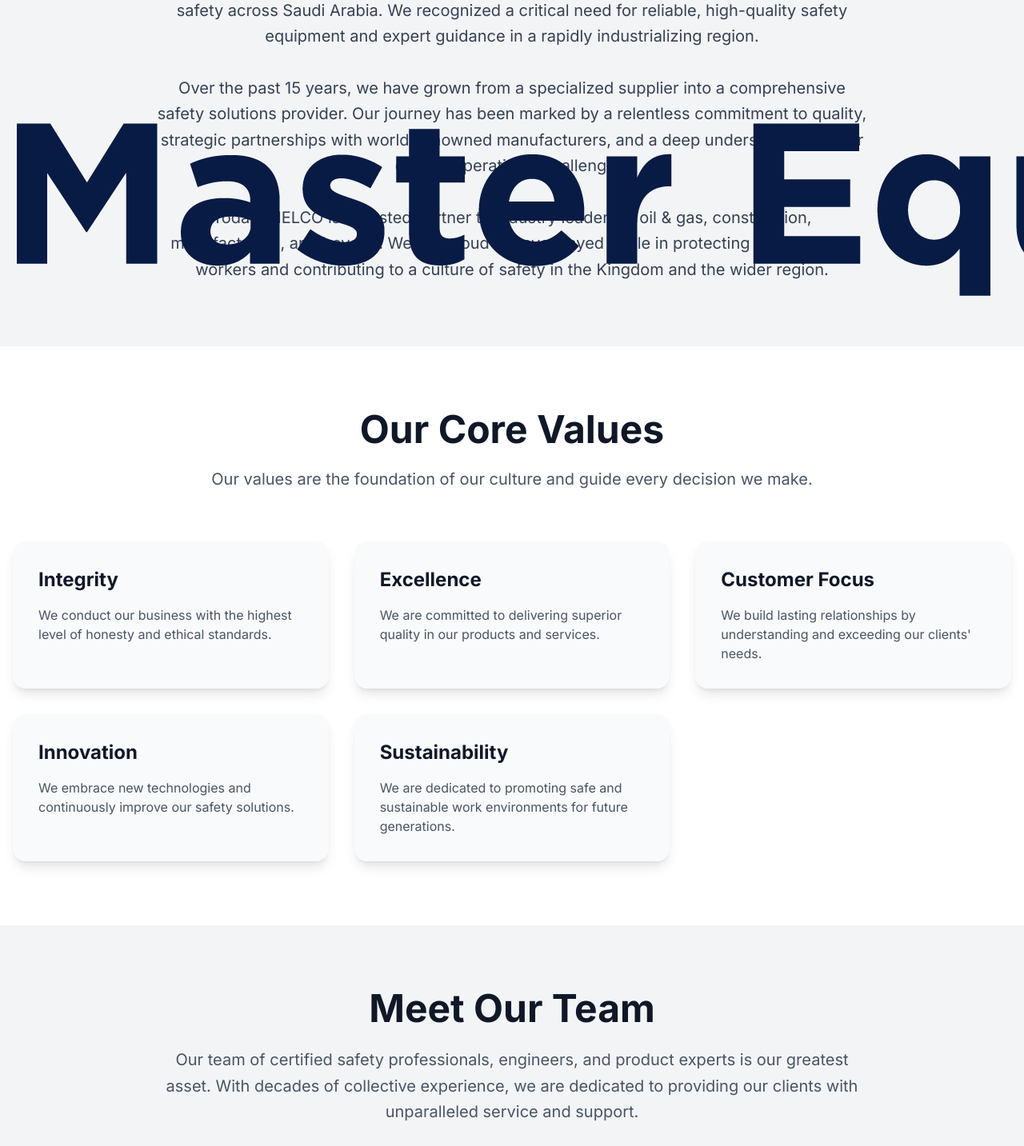
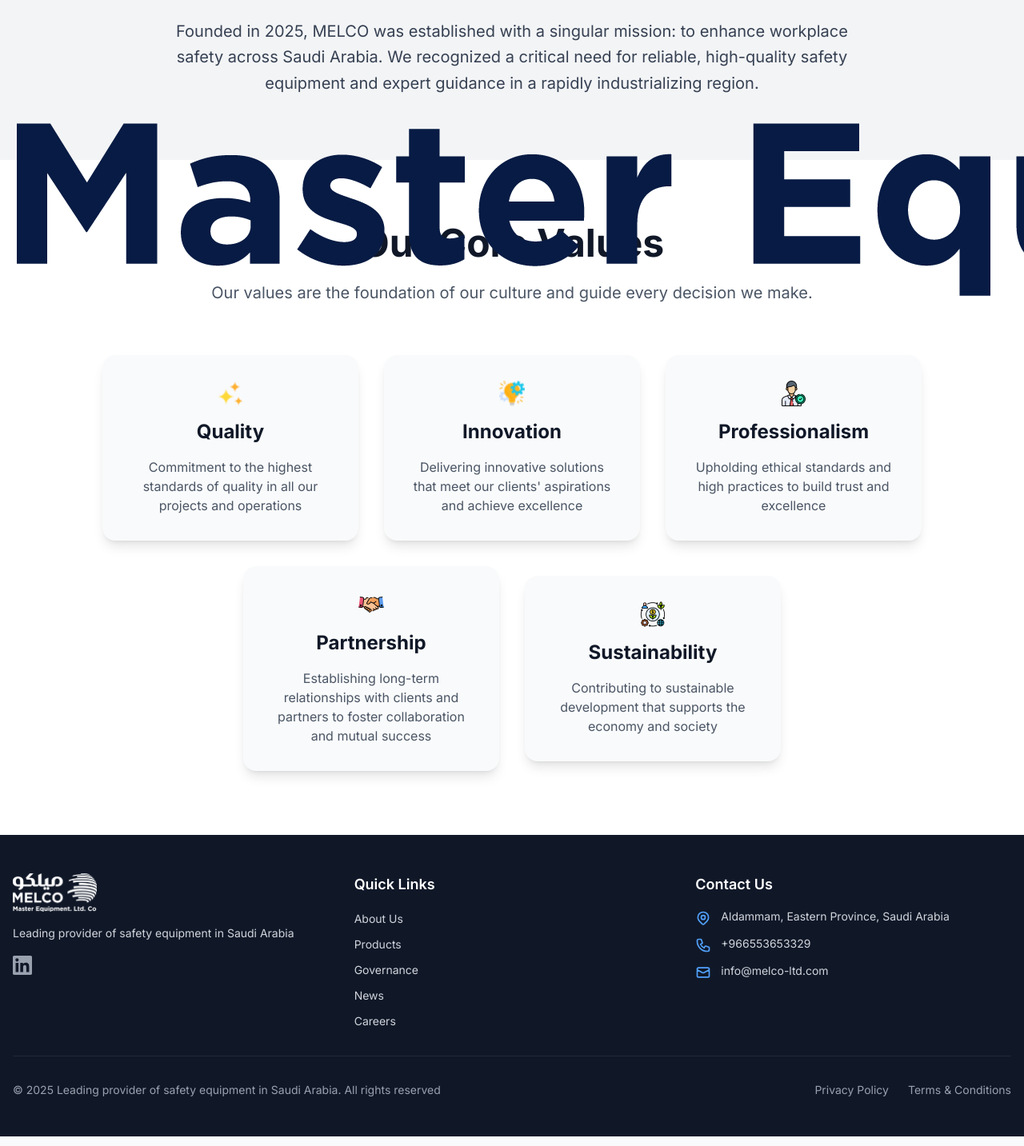
Before and after one commit to Yussif20/melco, a Next.js app: page /en/about in a window 1280 px wide. Shown: the part 1197-2630 px from the top of the page at 80% size. Built offline with nearby package versions, Linux system fonts and the light colour scheme.

Commit message:
add the about us edits

```diff
--- a/app/[locale]/about/page.tsx
+++ b/app/[locale]/about/page.tsx
@@ -123,35 +123,56 @@
               {t("values.description")}
             </p>
           </div>
-          <div className="grid grid-cols-1 md:grid-cols-2 lg:grid-cols-3 gap-8 max-w-7xl mx-auto">
-            {Object.keys(t.raw("values.list")).map((key) => (
+          <div className="flex flex-col w-full items-center justify-center gap-8">
+            {/* Top row: three values */}
+            <div className="flex flex-col lg:flex-row items-center justify-center gap-8">
+              {["quality", "innovation", "professionalism"].map((key) => (
                 <div
                   key={key}
-                className="bg-gray-50 dark:bg-gray-800 p-8 rounded-2xl shadow-lg hover:shadow-xl transition-shadow duration-300"
+                  className="bg-gray-50 dark:bg-gray-800 p-8 rounded-2xl shadow-lg hover:shadow-xl transition-shadow duration-300 flex flex-col items-center text-center min-h-[14rem] w-full max-w-xs"
                 >
-                <h3 className="text-2xl font-bold text-gray-900 dark:text-white mb-4">
+                  <Image
+                    width={64}
+                    height={64}
+                    src={`/values/${key}.png`}
+                    alt={t(`values.list.${key}.title`)}
+                    className="w-8 h-8 mb-4 object-contain"
+                    loading="lazy"
+                  />
+                  <h3 className="text-2xl font-bold text-gray-900 dark:text-white mb-4 text-center">
                     {t(`values.list.${key}.title`)}
                   </h3>
-                <p className="text-gray-600 dark:text-gray-400">
+                  <p className="text-gray-600 dark:text-gray-400 text-center">
+                    {t(`values.list.${key}.description`)}
+                  </p>
+                </div>
+              ))}
+            </div>
+            {/* Bottom row: two values, centered and narrower on large screens */}
+            <div className="flex flex-col lg:flex-row items-center justify-center gap-8 lg:w-[66%]">
+              {["partnership", "sustainability"].map((key) => (
+                <div
+                  key={key}
+                  className="bg-gray-50 dark:bg-gray-800 p-8 rounded-2xl shadow-lg hover:shadow-xl transition-shadow duration-300 flex flex-col items-center text-center min-h-[14rem] w-full max-w-xs"
+                >
+                  <Image
+                    width={64}
+                    height={64}
+                    src={`/values/${key}.png`}
+                    alt={t(`values.list.${key}.title`)}
+                    className="w-8 h-8 mb-4 object-contain"
+                    loading="lazy"
+                  />
+                  <h3 className="text-2xl font-bold text-gray-900 dark:text-white mb-4 text-center">
+                    {t(`values.list.${key}.title`)}
+                  </h3>
+                  <p className="text-gray-600 dark:text-gray-400 text-center">
                     {t(`values.list.${key}.description`)}
                   </p>
                 </div>
               ))}
             </div>
           </div>
-      </section>
-
-      {/* Team Section */}
-      <section className="py-20 bg-gray-100 dark:bg-gray-800/50">
-        <div className="container mx-auto px-4">
-          <div className="max-w-4xl mx-auto text-center">
-            <h2 className="text-4xl md:text-5xl font-bold text-gray-900 dark:text-white mb-6">
-              {t("team.title")}
-            </h2>
-            <p className="text-xl text-gray-600 dark:text-gray-300 leading-relaxed">
-              {t("team.description")}
-            </p>
-          </div>
         </div>
       </section>
     </div>
--- a/components/Footer.tsx
+++ b/components/Footer.tsx
@@ -36,7 +36,9 @@
             <div className="flex gap-4 justify-center md:justify-start">
               {/* Social Media Icons */}
               <a
-                href="#"
+                href="https://www.linkedin.com/company/melcosa/"
+                target="_blank"
+                rel="noopener noreferrer"
                 className="text-gray-400 hover:text-blue-400 transition-colors duration-200"
                 aria-label="LinkedIn"
               >
--- a/messages/ar.json
+++ b/messages/ar.json
@@ -391,47 +391,45 @@
   },
   "About": {
     "title": "عن ميلكو",
-    "subtitle": "شريكك الموثوق في السلامة المهنية منذ عام 2008، نقدم حلولاً شاملة لحماية العاملين في مختلف الصناعات.",
+    "subtitle": "شريكك الموثوق في السلامة المهنية، نقدم حلولاً شاملة لحماية العاملين في مختلف الصناعات.",
     "vision": {
       "title": "رؤيتنا",
-      "description": "أن نكون المزود الرائد والأكثر ثقة لحلول السلامة في مكان العمل في الشرق الأوسط، معترف بنا لالتزامنا بالجودة والابتكار ورضا العملاء."
+      "description": "أن نكون الخيار الأول والوجهة الموثوقة في القطاع التجاري من خلال تقديم منتجات وخدمات مبتكرة تعزز كفاءة الأعمال وتساهم في النمو الاقتصادي المستدام في المملكة العربية السعودية."
     },
     "mission": {
-      "title": "مهمتنا",
-      "description": "حماية الأرواح وتعزيز السلامة في مكان العمل من خلال توفير معدات سلامة عالية الجودة وموثوقة ومبتكرة، وتقديم استشارات متخصصة وخدمة استثنائية لعملائنا."
+      "title": "رسالتنا",
+      "description": "نسعى لتلبية احتياجات عملائنا من خلال تقديم منتجات وخدمات عالية الجودة مدعومة بالابتكار والكفاءة، مع بناء علاقات تجارية طويلة الأمد مبنية على الثقة والالتزام لتعزيز موقعنا في السوق ودعم نمو ونجاح شركائنا."
     },
     "values": {
       "title": "قيمنا الأساسية",
       "description": "قيمنا هي أساس ثقافتنا وتوجه كل قرار نتخذه.",
       "list": {
-        "integrity": {
-          "title": "النزاهة",
-          "description": "نحن ندير أعمالنا بأعلى مستوى من الصدق والمعايير الأخلاقية."
-        },
-        "excellence": {
-          "title": "التميز",
-          "description": "نحن ملتزمون بتقديم جودة فائقة في منتجاتنا وخدماتنا."
-        },
-        "customer": {
-          "title": "التركيز على العميل",
-          "description": "نبني علاقات دائمة من خلال فهم وتجاوز احتياجات عملائنا."
+        "quality": {
+          "title": "الجودة",
+          "description": "الالتزام بأعلى معايير الجودة في جميع مشاريعنا وعملياتنا"
         },
         "innovation": {
           "title": "الابتكار",
-          "description": "نتبنى التقنيات الجديدة ونحسن باستمرار حلول السلامة لدينا."
+          "description": "تقديم حلول مبتكرة تلبي تطلعات عملائنا وتحقق التميز"
+        },
+        "professionalism": {
+          "title": "الاحترافية",
+          "description": "التمسك بالمعايير الأخلاقية والممارسات العالية لبناء الثقة والتميز"
+        },
+        "partnership": {
+          "title": "الشراكة",
+          "description": "إقامة علاقات طويلة الأمد مع العملاء والشركاء لتعزيز التعاون والنجاح المشترك"
         },
         "sustainability": {
           "title": "الاستدامة",
-          "description": "نحن ملتزمون بتعزيز بيئات عمل آمنة ومستدامة للأجيال القادمة."
+          "description": "المساهمة في التنمية المستدامة التي تدعم الاقتصاد والمجتمع"
         }
       }
     },
     "story": {
       "title": "قصتنا",
       "content": [
-        "تأسست ميلكو في عام 2008 بمهمة واحدة: تعزيز السلامة في مكان العمل في جميع أنحاء المملكة العربية السعودية. لقد أدركنا حاجة ماسة لمعدات سلامة موثوقة وعالية الجودة وإرشادات متخصصة في منطقة تشهد تصنيعًا سريعًا.",
-        "على مدى السنوات الـ 15 الماضية، نمونا من مورد متخصص إلى مزود حلول سلامة شامل. تميزت رحلتنا بالتزام لا هوادة فيه بالجودة، وشراكات استراتيجية مع مصنعين مشهورين عالميًا، وفهم عميق للتحديات التشغيلية لعملائنا.",
-        "اليوم، ميلكو هي شريك موثوق به لقادة الصناعة في قطاعات النفط والغاز، والبناء، والتصنيع، وغيرها. نحن فخورون بأننا لعبنا دورًا في حماية آلاف العمال والمساهمة في ثقافة السلامة في المملكة والمنطقة الأوسع."
+        "تأسست ميلكو في عام 2025 بمهمة واحدة: تعزيز السلامة في مكان العمل في جميع أنحاء المملكة العربية السعودية. لقد أدركنا حاجة ماسة لمعدات سلامة موثوقة وعالية الجودة وإرشادات متخصصة في منطقة تشهد تصنيعًا سريعًا."
       ]
     },
     "team": {
--- a/messages/en.json
+++ b/messages/en.json
@@ -391,47 +391,45 @@
   },
   "About": {
     "title": "About MELCO",
-    "subtitle": "Your trusted partner in workplace safety since 2008, providing comprehensive solutions to protect workers across industries.",
+    "subtitle": "Your trusted partner in workplace safety, providing comprehensive solutions to protect workers across industries.",
     "vision": {
       "title": "Our Vision",
-      "description": "To be the leading and most trusted provider of workplace safety solutions in the Middle East, recognized for our commitment to quality, innovation, and customer satisfaction."
+      "description": "To be the first choice and trusted destination in the commercial sector by delivering innovative products and services that enhance business efficiency and contribute to sustainable economic growth in the Kingdom of Saudi Arabia."
     },
     "mission": {
       "title": "Our Mission",
-      "description": "To protect lives and enhance workplace safety by providing high-quality, reliable, and innovative safety equipment, expert consultation, and exceptional service to our clients."
+      "description": "We strive to meet our clients’ needs by providing high-quality products and services driven by innovation and efficiency, while building long-term business relationships founded on trust and commitment enhancing our market position and supporting our partners’ growth and success."
     },
     "values": {
       "title": "Our Core Values",
       "description": "Our values are the foundation of our culture and guide every decision we make.",
       "list": {
-        "integrity": {
-          "title": "Integrity",
-          "description": "We conduct our business with the highest level of honesty and ethical standards."
-        },
-        "excellence": {
-          "title": "Excellence",
-          "description": "We are committed to delivering superior quality in our products and services."
-        },
-        "customer": {
-          "title": "Customer Focus",
-          "description": "We build lasting relationships by understanding and exceeding our clients' needs."
+        "quality": {
+          "title": "Quality",
+          "description": "Commitment to the highest standards of quality in all our projects and operations"
         },
         "innovation": {
           "title": "Innovation",
-          "description": "We embrace new technologies and continuously improve our safety solutions."
+          "description": "Delivering innovative solutions that meet our clients' aspirations and achieve excellence"
+        },
+        "professionalism": {
+          "title": "Professionalism",
+          "description": "Upholding ethical standards and high practices to build trust and excellence"
+        },
+        "partnership": {
+          "title": "Partnership",
+          "description": "Establishing long-term relationships with clients and partners to foster collaboration and mutual success"
         },
         "sustainability": {
           "title": "Sustainability",
-          "description": "We are dedicated to promoting safe and sustainable work environments for future generations."
+          "description": "Contributing to sustainable development that supports the economy and society"
         }
       }
     },
     "story": {
       "title": "Our Story",
       "content": [
-        "Founded in 2008, MELCO was established with a singular mission: to enhance workplace safety across Saudi Arabia. We recognized a critical need for reliable, high-quality safety equipment and expert guidance in a rapidly industrializing region.",
-        "Over the past 15 years, we have grown from a specialized supplier into a comprehensive safety solutions provider. Our journey has been marked by a relentless commitment to quality, strategic partnerships with world-renowned manufacturers, and a deep understanding of our clients' operational challenges.",
-        "Today, MELCO is a trusted partner to industry leaders in oil & gas, construction, manufacturing, and beyond. We are proud to have played a role in protecting thousands of workers and contributing to a culture of safety in the Kingdom and the wider region."
+        "Founded in 2025, MELCO was established with a singular mission: to enhance workplace safety across Saudi Arabia. We recognized a critical need for reliable, high-quality safety equipment and expert guidance in a rapidly industrializing region."
       ]
     },
     "team": {
```
Also changed, not shown: public/values/quality.png (renamed from public/values/star.png). Lines whose indentation alone changed are shown as unchanged.
